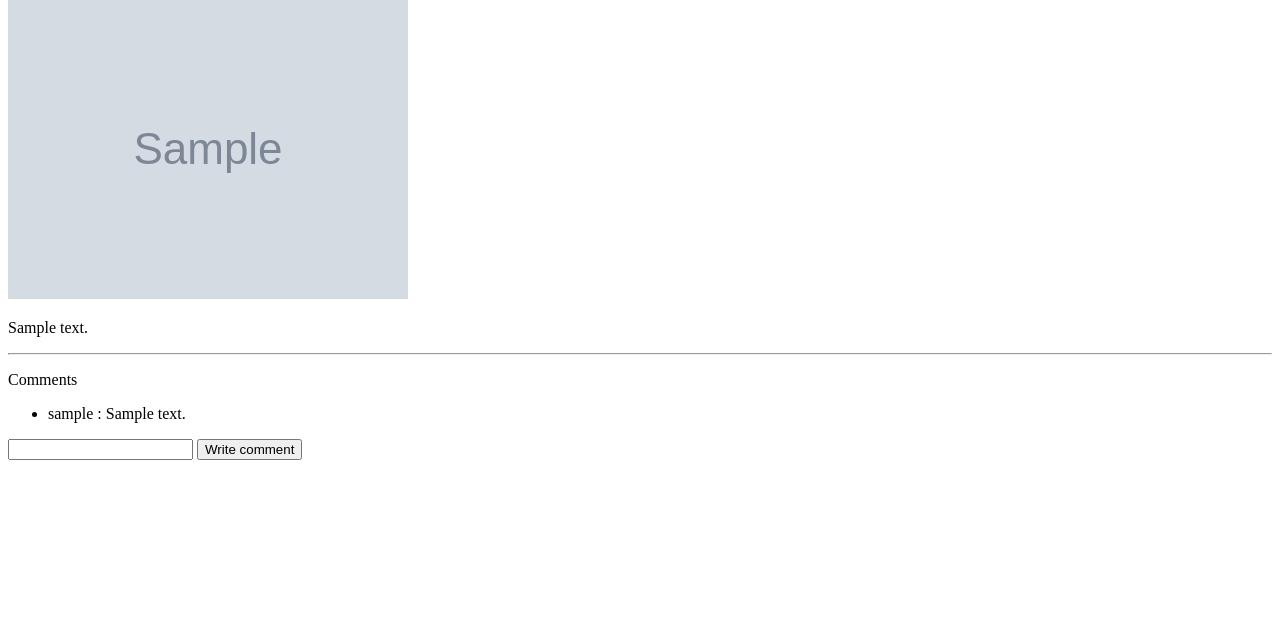
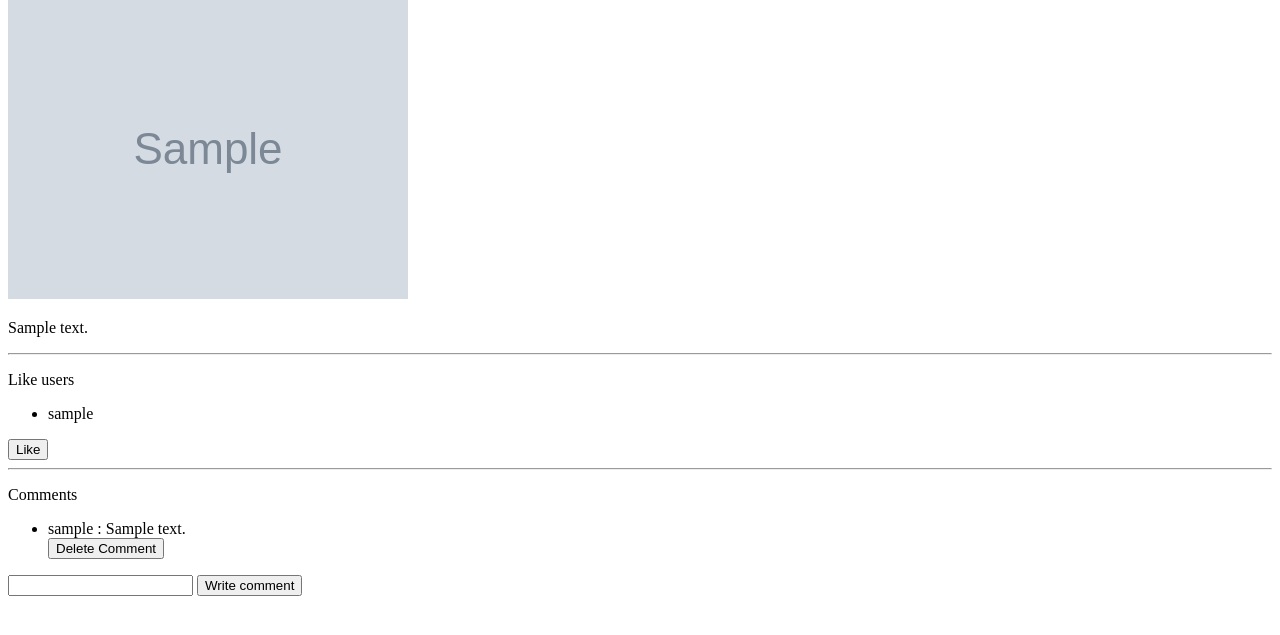
Before and after one commit to pinstinct/instagram-project-class, a Django app: page /post/1/ in a window 1280 px wide. Shown: the part 33-668 px from the top of the page. Run offline with Django 3.2, Linux system fonts and the light colour scheme; tables that the repository leaves empty hold one stand-in row (values such as "Sample post"); grey boxes marked "Sample" are stand-in pictures.

Commit message:
comment form으로 변경, post_like_toggle, comment_delete 메서드 추가

```diff
--- /dev/null
+++ b/django_app/post/forms.py
@@ -0,0 +1,9 @@
+from django import forms
+
+
+class CommentForm(forms.Form):
+    content = forms.CharField()
+
+
+class LikeForm(forms.Form):
+    like = forms.CharField()
--- a/django_app/post/urls.py
+++ b/django_app/post/urls.py
@@ -5,6 +5,12 @@ from . import views
 app_name = 'post'
 urlpatterns = [
     url(r'^$', views.post_list, name='list'),
-    url(r'^(?P<post_id>[0-9]+)/$', views.post_detail, name='detail'),
-    url(r'^(?P<post_id>[0-9]+)/comment/add/$', views.comment_add, name='comment_add'),
+    url(r'^(?P<post_id>[0-9]+)/$',
+        views.post_detail, name='detail'),
+    url(r'^(?P<post_id>[0-9]+)/comment/add/$',
+        views.comment_add, name='comment_add'),
+    url(r'^(?P<post_id>[0-9]+)/like/toggle/$',
+        views.post_like_toggle, name='like_toggle'),
+    url(r'^(?P<post_id>[0-9]+)/comment/(?P<comment_id>[0-9]+)/delete/$',
+        views.comment_delete, name='comment_delete'),
 ]
--- a/django_app/post/views.py
+++ b/django_app/post/views.py
@@ -22,9 +22,10 @@ Post Detail에 댓글 작성기능 추가
 4. 위 내용들과 content를 사용해서 Comment 객체 생성 및 저장
 5. 다시 아까 페이지 (Post Detail)로 redirect
 """
+from django.shortcuts import render, redirect
 
-from django.shortcuts import render, redirect
 from .models import Post, Comment
+from .forms import CommentForm, LikeForm
 
 
 def post_list(request):
@@ -37,25 +38,45 @@ def post_list(request):
 
 def post_detail(request, post_id):
     post = Post.objects.get(id=post_id)
+    comment_form = CommentForm()
     context = {
-        'post': post
+        'post': post,
+        'comment_form': comment_form,
     }
     return render(request, 'post/post_detail.html', context)
 
 
 def comment_add(request, post_id):
     if request.method == 'POST':
-        content = request.POST['content']
-        # 세션 미들위어가 request에 user객체를 넣어 보내줌
-        user = request.user
+        form = CommentForm(data=request.POST)
+
+        if form.is_valid():
+            content = form.cleaned_data['content']
+
+            # 세션 미들위어가 request에 user객체를 넣어 보내줌
+            user = request.user
+            post = Post.objects.get(id=post_id)
+
+            # 아래와 동일한데 모델에 구현한 기능을 사용
+            # post.add_comment(user, content)
+
+            Comment.objects.create(
+                author=user,
+                post=post,
+                content=content,
+            )
+        return redirect('post:detail', post_id=post_id)
+
+
+def post_like_toggle(request, post_id):
+    if request.method == 'POST':
         post = Post.objects.get(id=post_id)
+        post.toggle_like(user=request.user)
+        return redirect('post:detail', post_id=post_id)
 
-        # 아래와 동일한데 모델에 구현한 기능을 사용
-        # post.add_comment(user, content)
 
-        Comment.objects.create(
-            author=user,
-            post=post,
-            content=content,
-        )
+def comment_delete(request, post_id, comment_id):
+    if request.method == 'POST':
+        comment = Comment.objects.get(id=comment_id)
+        comment.delete()
         return redirect('post:detail', post_id=post_id)
--- a/django_app/templates/post/post_detail.html
+++ b/django_app/templates/post/post_detail.html
@@ -11,12 +11,38 @@
     </div>
     <hr>
     <div>
+        <p>Like users</p>
+        {% if post.like_users.all %}
+            <ul>
+                {% for user in post.like_users.all %}
+                    <li>{{ user.username }}</li>
+                    <!--{% if not forloop.last %}<span>, </span>{% endif %}-->
+                {% endfor %}
+            </ul>
+        {% endif %}
+
+        <!-- Post LikeToggle Form-->
+        <form action="{% url 'post:like_toggle' post_id=post.id %}" method="POST">{% csrf_token %}
+            <button type="submit">
+                {% if user in post.like_users.all %}
+                Unlike
+                {% else %}
+                Like
+                {% endif %}
+            </button>
+        </form>
+
+        <hr>
         <p>Comments</p>
         {% if post.comment_set.all %}
             <ul>
                 {% for comment in post.comment_set.all %}
-                <li>{{ comment.author.username }} : {{ comment.content}}</li>
-                {% endfor%}
+                <span><li>{{ comment.author.username }} : {{ comment.content}}</span>
+                <form action="{% url 'post:comment_delete' post_id=post.id comment_id=comment.id %}", method="POST">{% csrf_token %}
+                    <button>Delete Comment</button>
+                </form>
+                {% endfor %}
+                </li>
             </ul>
         {% else %}
             <p>No comments</p>
@@ -24,7 +50,7 @@
 
         <!-- Comment Form -->
         <form action="{% url 'post:comment_add' post_id=post.id %}" method="POST">{% csrf_token %}
-            <input type="text" name="content">
+            {{ comment_form.content }}
             <button type="submit">Write comment</button>
         </form>
     </div>
--- a/django_app/templates/post/post_list.html
+++ b/django_app/templates/post/post_list.html
@@ -5,7 +5,9 @@
     {% for post in posts %}
         {{ post.id }}|{{ post.author.username}}</br>
         <!-- {{ post.photo }}는 이미지 상대 경로만 가지고 있다 -->
-        <img src="{{ MEDIA_URL }}{{ post.photo }}"><br>
+        <a href=" {% url 'post:detail' post_id=post.id %}">
+            <img src="{{ MEDIA_URL }}{{ post.photo }}">
+        </a><br>
         <!-- linebreaksbr: 문단 br 추가, truncatechars 추가 -->
         {{ post.content|linebreaksbr|truncatechars:100 }}<br>
         <!-- 각 Post object에 comment 목록을 추가 -->
```
